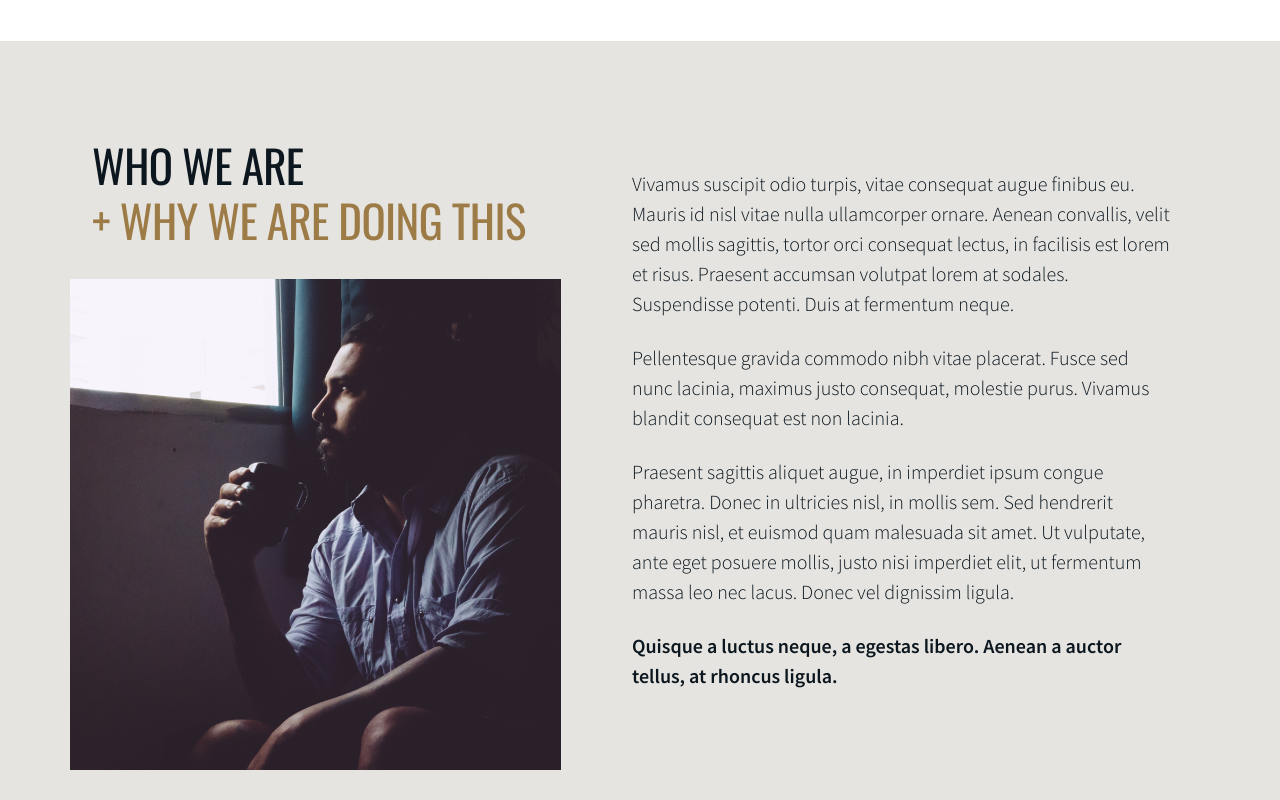
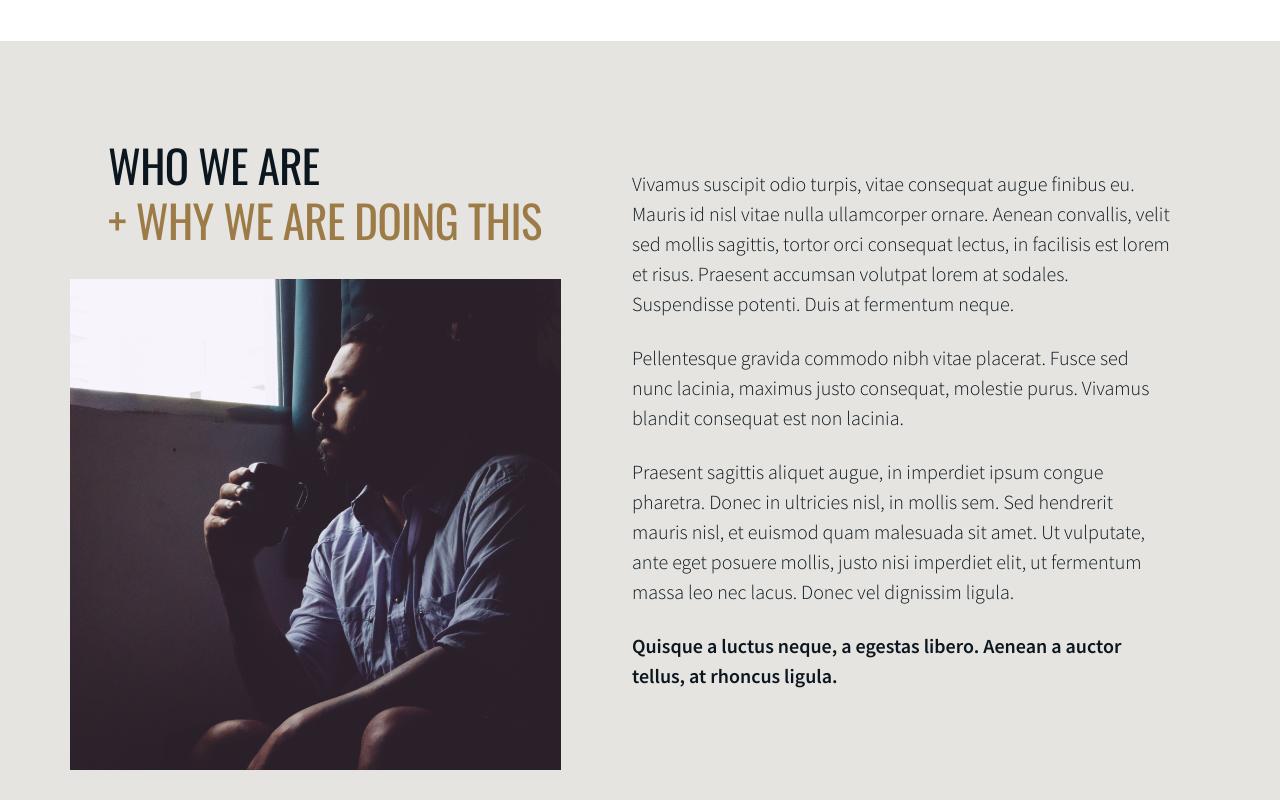
Before and after one commit to bkfrye/kaffeine-minds, a Next.js app: page / in a window 1280 px wide. Shown: the part 3420-4220 px from the top of the page. Built offline with nearby package versions, Linux system fonts and the light colour scheme.

Commit message:
fix layout issue in why section

```diff
--- a/styles/Home.module.css
+++ b/styles/Home.module.css
@@ -276,6 +276,10 @@
   padding: 3rem 1rem;
 }
 
+.whyImage {
+  text-align: center;
+}
+
 @media (min-width: 1040px) {
   .why {
     padding: 6rem 1rem 6rem 0;
@@ -291,13 +295,14 @@
   }
 
   .whyImage {
+    left: -2%;
     position: absolute;
-    left: -2%;
   }
 }
 
 .why h2 {
   margin-bottom: 2rem;
+  margin-left: 1rem;
 }
 
 .whyContent {
```
